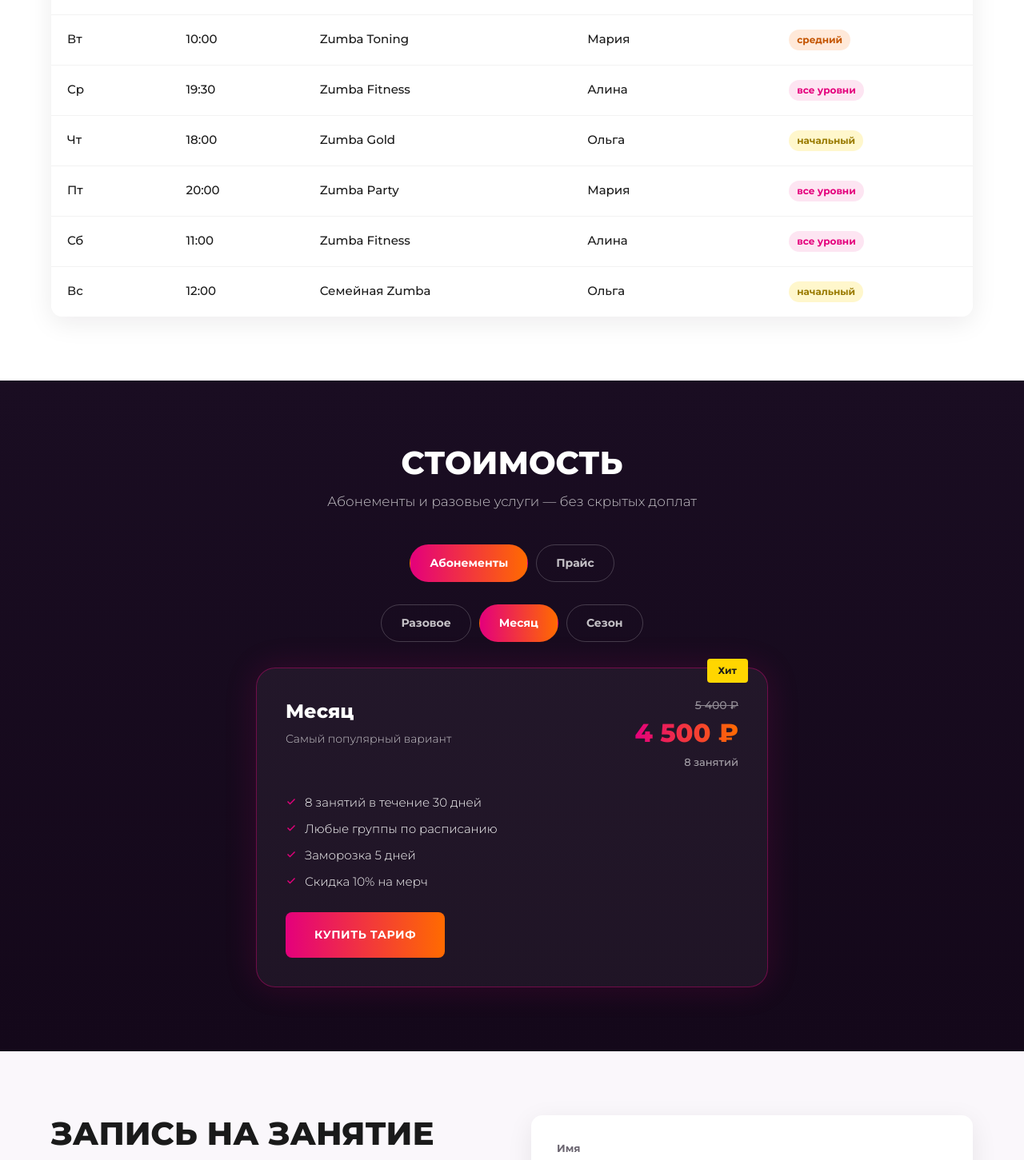
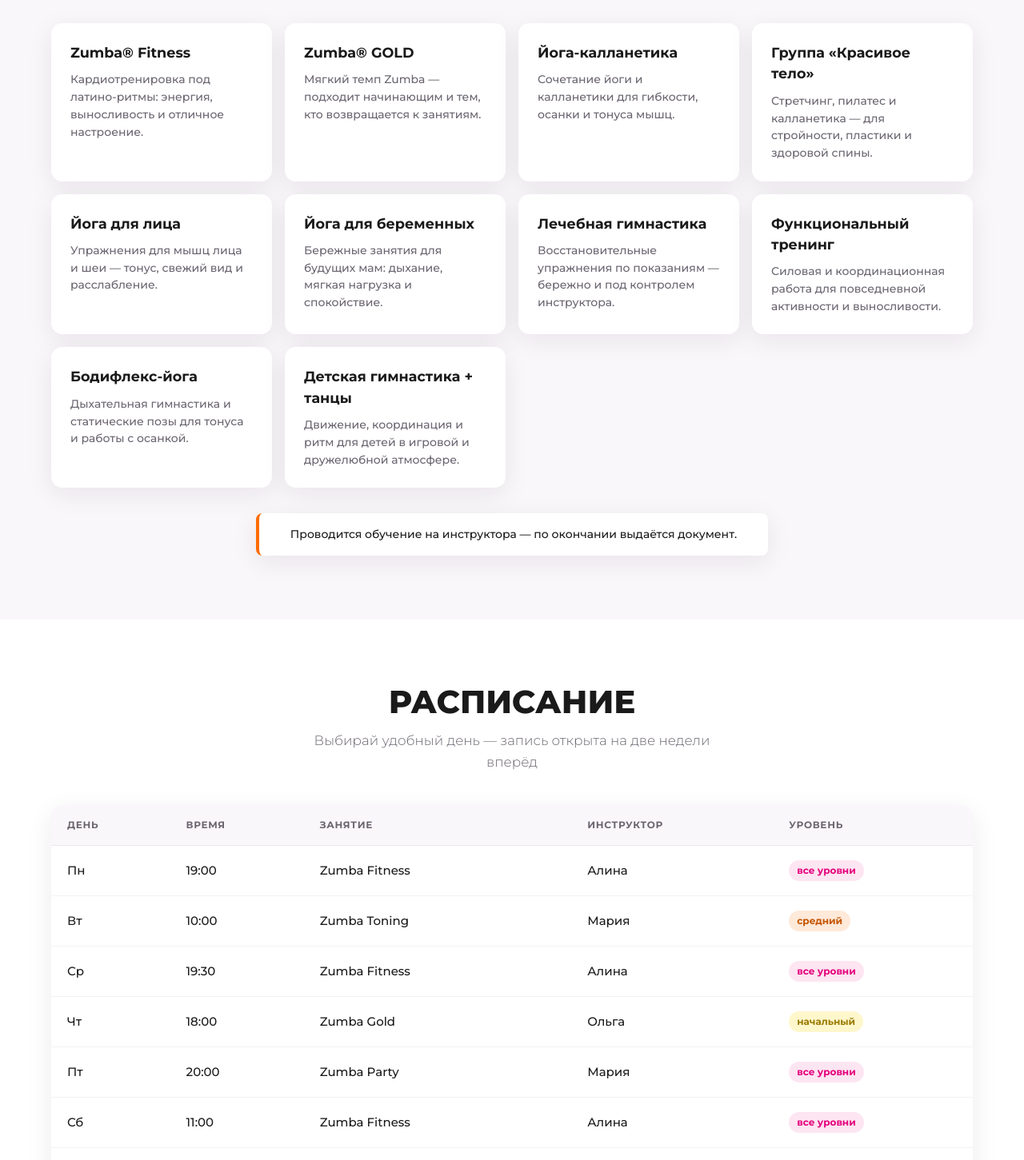
Before and after one commit to gama1726/zumba-site, a React (Vite) app: page / in a window 1280 px wide. Shown: the part 2484-3935 px from the top of the page at 80% size. Built offline with nearby package versions, Linux system fonts and the light colour scheme.

Commit message:
chore: сборка страницы под новую структуру

```diff
--- a/src/App.tsx
+++ b/src/App.tsx
@@ -1,12 +1,14 @@
 import { Header } from "./components/layout/Header";
 import { Footer } from "./components/layout/Footer";
 import { Hero } from "./components/sections/Hero";
-import { Benefits } from "./components/sections/Benefits";
 import { About } from "./components/sections/About";
+import { Directions } from "./components/sections/Directions";
 import { Schedule } from "./components/sections/Schedule";
 import { Pricing } from "./components/sections/Pricing";
+import { Members } from "./components/sections/Members";
+import { Reviews } from "./components/sections/Reviews";
+import { Offers } from "./components/sections/Offers";
 import { TrialForm } from "./components/sections/TrialForm";
-import { Reviews } from "./components/sections/Reviews";
 
 export default function App() {
   return (
@@ -14,12 +16,14 @@
       <Header />
       <main>
         <Hero />
-        <Benefits />
         <About />
+        <Directions />
         <Schedule />
         <Pricing />
+        <Members />
+        <Reviews />
+        <Offers />
         <TrialForm />
-        <Reviews />
       </main>
       <Footer />
     </>
```
